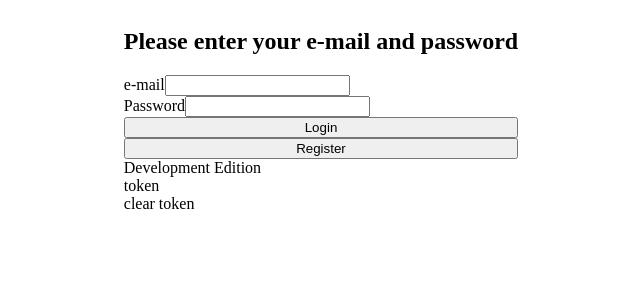
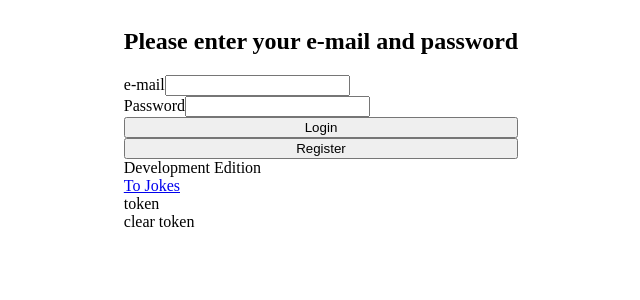
Before and after one commit to Bw-pt-Dad-Jokes-6/Front-End-, a React (Create React App) app: page / in a window 1280 px wide. Shown: the top 300 px of the page, without its empty margins (319-959 px from the left). Built offline with nearby package versions, Linux system fonts and the light colour scheme.

Commit message:
added developmentedition link to jokes

```diff
--- a/src/components/DevelopmentEdition.js
+++ b/src/components/DevelopmentEdition.js
@@ -1,11 +1,13 @@
 import React from 'react'
 import cogoToast from 'cogo-toast'
+import {Link} from 'react-router-dom'
 
 
 const DevelopmentEdition = () => {
   return(
     <div>
         <div>Development Edition</div>
+        <Link to='jokes'>To Jokes</Link>
         <div
           onClick={()=>
             {
```
